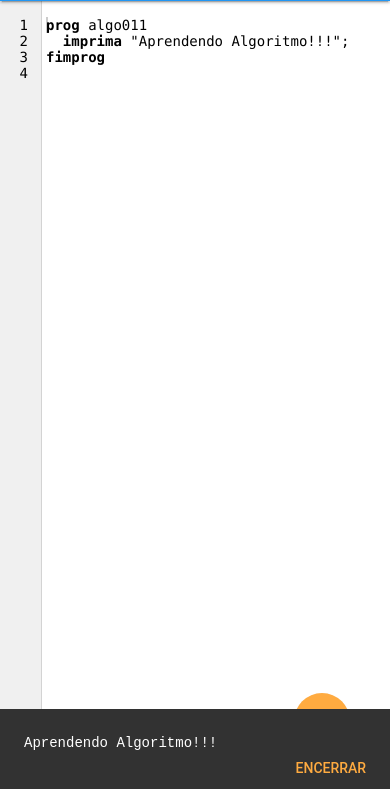
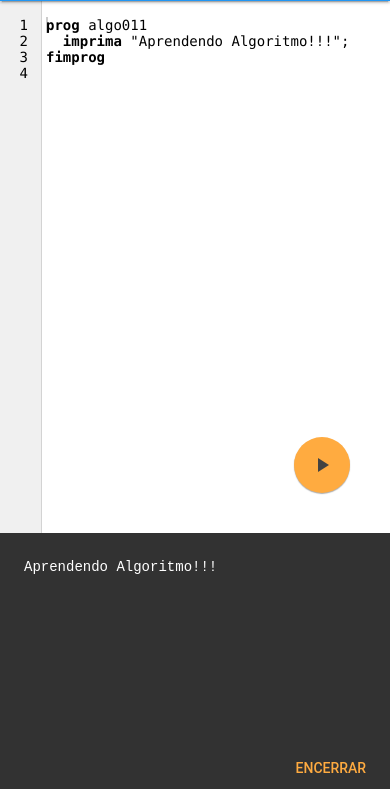
Before and after one commit to bizual/bizual, a website: page index.html in a window 390 px wide. Both pictures are taken after a click on the button "play_arrow". Shown: the part 55-844 px from the top of the page. Drawn offline with Linux system fonts and the light colour scheme.

Commit message:
Changes in console and fab on mobile

```diff
--- a/index.html
+++ b/index.html
@@ -71,12 +71,14 @@ fimprog
   var finishButton = document.querySelector('#demo-snackbar-example .mdl-snackbar__action');
   var textConsole = document.querySelector('#demo-snackbar-example .mdl-snackbar__text');
   var actionButton = document.querySelector('#demo-snackbar-example .mdl-snackbar__action');
+  var body = document.querySelector('body');
   var handler = function(event) {
     document.getElementById("demo-snackbar-example").className = "mdl-js-snackbar mdl-snackbar";
   };
   finishButton.addEventListener('click', function() {
     'use strict';
     document.getElementById("demo-snackbar-example").className = "mdl-js-snackbar mdl-snackbar";
+    body.className = "mdl-js";
     snackbarContainer.setAttribute('aria-hidden', true);
     textConsole.setAttribute('aria-hidden', true)
     actionButton.setAttribute('aria-hidden', true)
@@ -92,6 +94,7 @@ fimprog
     };
   showSnackbarButton.addEventListener('click', function() {
     'use strict';
+    body.className = "mdl-js running";
     var code = editor.getValue();
     myInterpreter = new Interpreter(code, initAlert);
     myInterpreter.run();
--- a/scss/style.scss
+++ b/scss/style.scss
@@ -247,9 +247,6 @@ pre {
   bottom: -16px;
 }
 
-.mdl-snackbar {
-  display: block;
-}
 .mdl-snackbar__text {
   float: none;
   display: block;
@@ -266,6 +263,19 @@ pre {
   bottom: 0;
   right: 0;
 }
+.running .mdl-button--fab {
+  -webkit-transform: translate(0,-256px);
+  transform: translate(0,-256px);
+  transition: transform .25s cubic-bezier(0,0,.2,1);
+  transition: transform .25s cubic-bezier(0,0,.2,1),-webkit-transform .25s cubic-bezier(0,0,.2,1);
+}
+
+.mdl-button--fab {
+  -webkit-transform: translate(0,0);
+  transform: translate(0,0);
+  transition: transform .25s cubic-bezier(.4,0,1,1);
+  transition: transform .25s cubic-bezier(.4,0,1,1),-webkit-transform .25s cubic-bezier(.4,0,1,1);
+}
 @media (min-width: 480px) {
   .mdl-snackbar--active .mdl-snackbar__text {
     min-height: 372px;
@@ -273,8 +283,20 @@ pre {
   .mdl-snackbar {
     min-width: 708px;
     max-width: 708px;
+//    -webkit-transform: translate(0,-400px);
+//    transform: translate(0,-400px);
   }
   #editor {
     font-size: 16px;
   }
 }
+@media (max-width: 479px) {
+  .mdl-snackbar--active .mdl-snackbar__text {
+    min-height: 200px;
+  }
+  .mdl-snackbar {
+    max-height: 256px;
+//    -webkit-transform: translate(0,-256px);
+//    transform: translate(0,-256px);
+  }
+}
```
Also changed, not shown: css/all.css, css/style.css.
